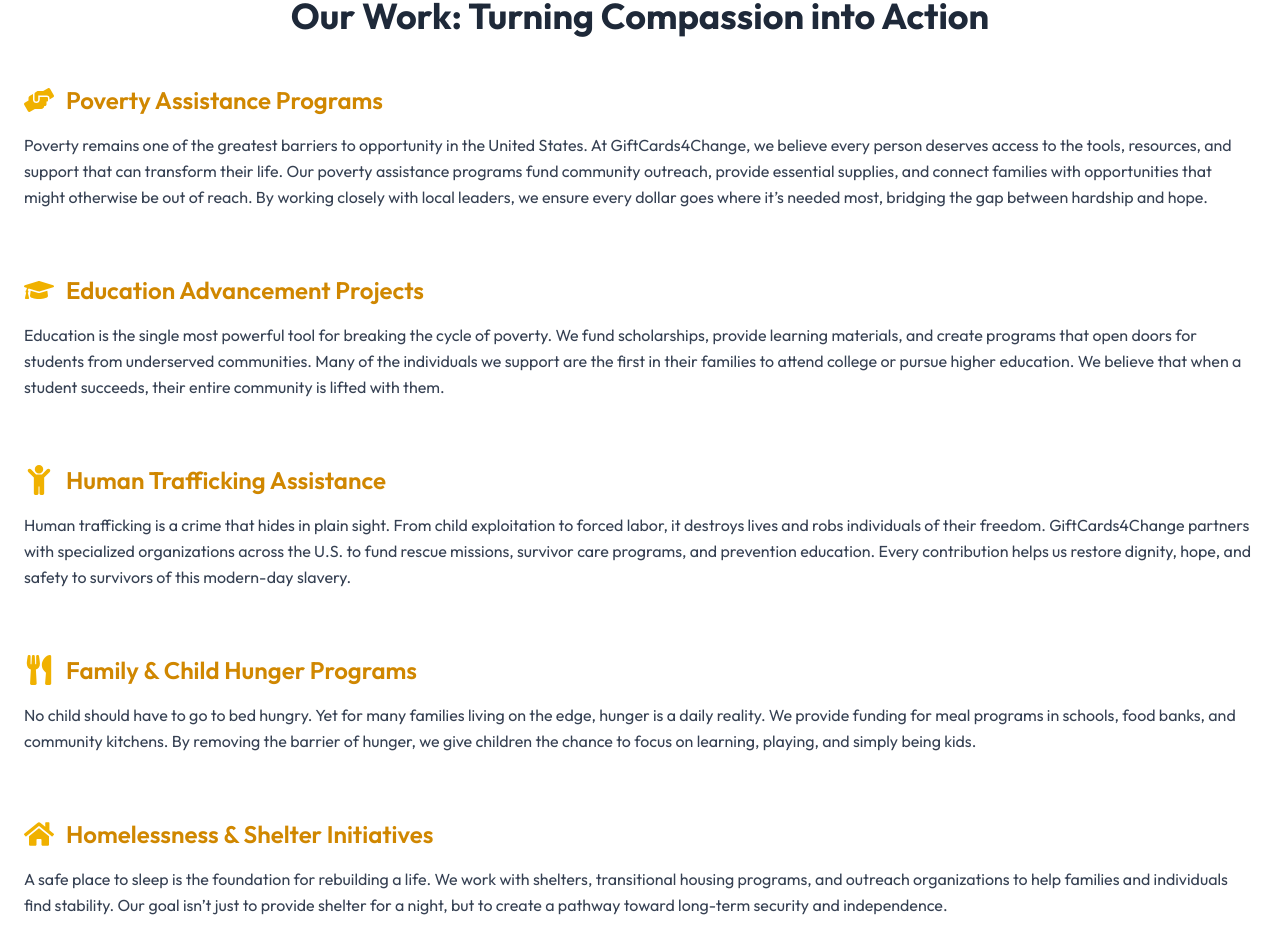
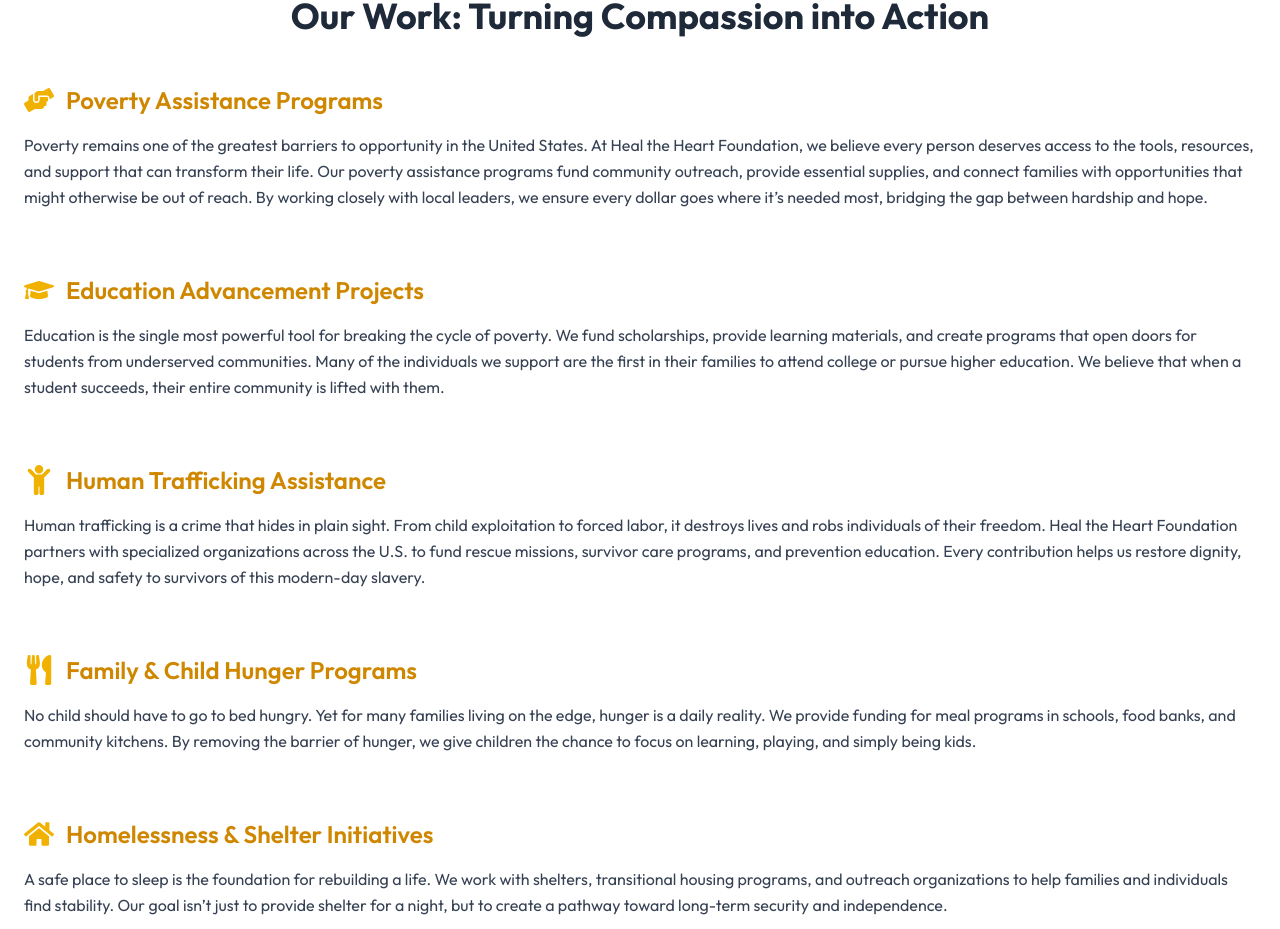
Before and after one commit to Hisaw304/heal-the-heart, a React (Vite) app: page /projects in a window 1280 px wide. Shown: the part 2920-3849 px from the top of the page. Built offline with nearby package versions, Linux system fonts and the light colour scheme.

Commit message:
typo correction

```diff
--- a/src/components/InfoBlock.jsx
+++ b/src/components/InfoBlock.jsx
@@ -163,7 +163,7 @@
             </Link>
 
             <button
-              onClick={() => alert("Live chat coming soon...")}
+              // onClick={() => alert("Live chat coming soon...")}
               className="inline-flex items-center justify-center gap-2 border border-yellow-400 text-yellow-500 px-6 py-3 rounded-md font-medium hover:bg-yellow-100 transition"
             >
               <FaComments />
--- a/src/pages/Contact.jsx
+++ b/src/pages/Contact.jsx
@@ -143,7 +143,7 @@
             </Link>
 
             <button
-              onClick={() => alert("Live chat coming soon...")}
+              // onClick={() => alert("Live chat coming soon...")}
               className="inline-flex items-center justify-center gap-2 border border-yellow-400 text-yellow-500 px-6 py-3 rounded-md font-medium hover:bg-yellow-100 transition"
             >
               <FaComments />
--- a/src/pages/Projects.jsx
+++ b/src/pages/Projects.jsx
@@ -311,9 +311,9 @@
             </div>
             <p className="text-gray-700 leading-relaxed">
               Poverty remains one of the greatest barriers to opportunity in the
-              United States. At GiftCards4Change, we believe every person
-              deserves access to the tools, resources, and support that can
-              transform their life. Our poverty assistance programs fund
+              United States. At Heal the Heart Foundation, we believe every
+              person deserves access to the tools, resources, and support that
+              can transform their life. Our poverty assistance programs fund
               community outreach, provide essential supplies, and connect
               families with opportunities that might otherwise be out of reach.
               By working closely with local leaders, we ensure every dollar goes
@@ -352,9 +352,9 @@
             <p className="text-gray-700 leading-relaxed">
               Human trafficking is a crime that hides in plain sight. From child
               exploitation to forced labor, it destroys lives and robs
-              individuals of their freedom. GiftCards4Change partners with
-              specialized organizations across the U.S. to fund rescue missions,
-              survivor care programs, and prevention education. Every
+              individuals of their freedom. Heal the Heart Foundation partners
+              with specialized organizations across the U.S. to fund rescue
+              missions, survivor care programs, and prevention education. Every
               contribution helps us restore dignity, hope, and safety to
               survivors of this modern-day slavery.
             </p>
```
